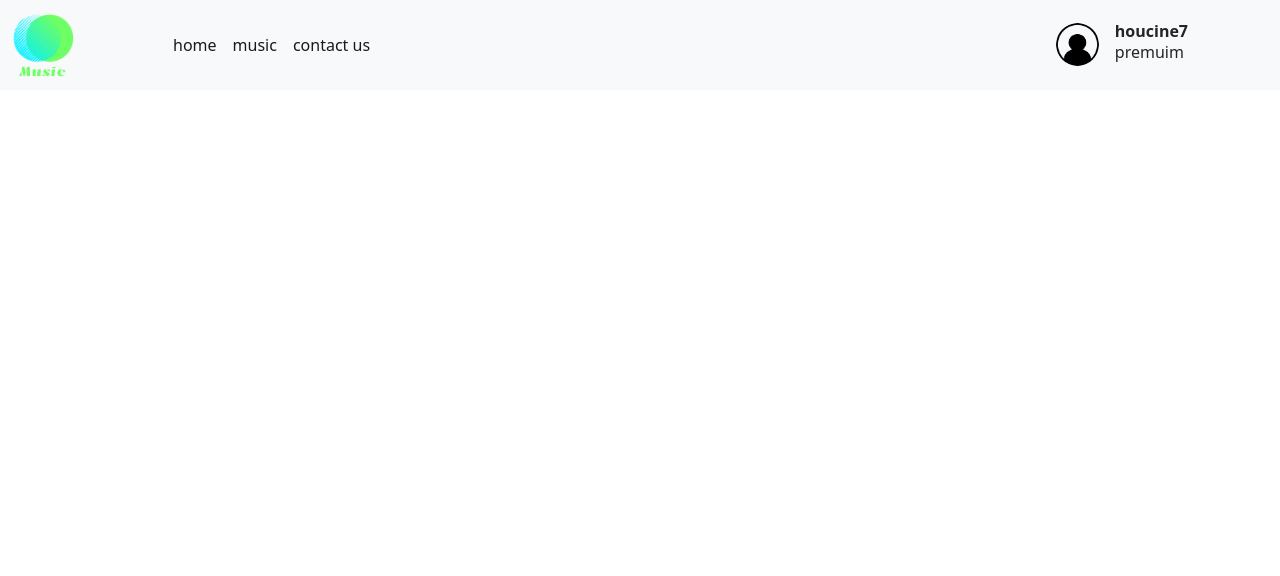
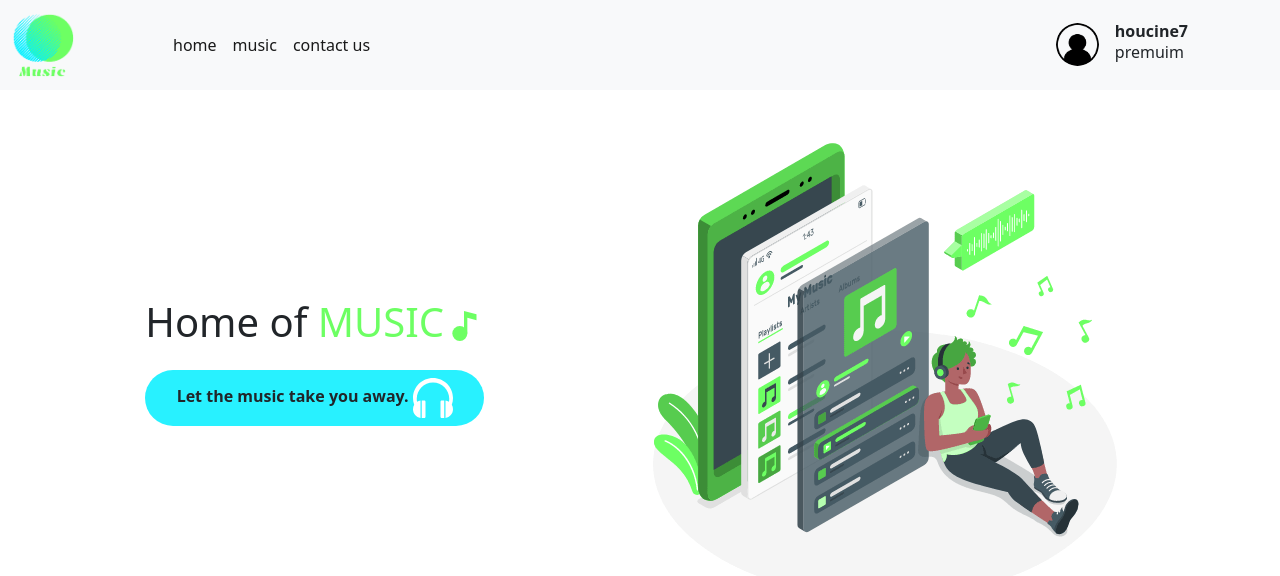
Before and after one commit to houcine7/musicappmern, a React (Create React App) app in the folder frontend/: page / in a window 1280 px wide. Shown: the top 576 px of the page. Built offline with nearby package versions, Linux system fonts and the light colour scheme; no server answers; sample sign-in values are in the browser's storage.

Commit message:
connect with api from react

```diff
--- a/frontend/package.json
+++ b/frontend/package.json
@@ -6,6 +6,7 @@
     "@testing-library/jest-dom": "^5.16.5",
     "@testing-library/react": "^13.4.0",
     "@testing-library/user-event": "^13.5.0",
+    "axios": "^0.27.2",
     "react": "^18.2.0",
     "react-dom": "^18.2.0",
     "react-icons": "^4.4.0",
--- a/frontend/src/App.js
+++ b/frontend/src/App.js
@@ -7,6 +7,9 @@ import Home from "./components/Home";
 import { app } from "./config/firebase.config";
 import { getAuth } from "firebase/auth";
 
+//api imports
+import { valideUser } from "./api";
+//
 function App() {
   //to track user sign in state
   const authentication = getAuth(app);
@@ -18,6 +21,9 @@ function App() {
   useEffect(() => {
     const userToken = localStorage.getItem("loggedInUser");
     console.log(userToken);
+    valideUser(userToken).then((res) => {
+      console.log(res);
+    });
     if (userToken !== null) {
       setLoggedIn(true);
     } else {
--- a/frontend/src/App.scss
+++ b/frontend/src/App.scss
@@ -14,3 +14,36 @@
   height: auto;
   max-width: 45%;
 }
+
+.hero {
+  padding: 7rem 0;
+}
+
+.hook {
+  color: rgb(109, 255, 99) !important ;
+}
+
+svg g {
+  fill: #6dff63 !important;
+}
+
+.slogan {
+  background: #28f1ff;
+  padding: 8px;
+  border-radius: 40px;
+}
+
+// scrollbar style
+body::-webkit-scrollbar {
+  width: 15px; /* width of the entire scrollbar */
+}
+
+body::-webkit-scrollbar-track {
+  background: rgb(255, 255, 255); /* color of the tracking area */
+}
+
+body::-webkit-scrollbar-thumb {
+  background-color: #6dff63; /* color of the scroll thumb */
+  border-radius: 20px; /* roundness of the scroll thumb */
+  border: 3px solid #6dff63; /* creates padding around scroll thumb */
+}
--- /dev/null
+++ b/frontend/src/api/index.js
@@ -0,0 +1,21 @@
+import axios from "axios";
+
+//api url
+
+const apiURL = "http://localhost:8000/";
+
+//authorize user
+export const valideUser = async (token) => {
+  //make api request
+  try {
+    const res = await axios.get(apiURL + "api/users/login", {
+      headers: {
+        Authorization: "Bearer " + token,
+      },
+    });
+    console.log(res);
+    return res.data;
+  } catch (error) {
+    return null;
+  }
+};
--- /dev/null
+++ b/frontend/src/components/Hero.jsx
@@ -0,0 +1,27 @@
+import React from "react";
+import { FcMusic } from "react-icons/fc";
+import { ImHeadphones } from "react-icons/im";
+
+const Hero = () => {
+  return (
+    <section className="container hero">
+      <div className="d-flex justify-content-md-around align-items-center flex-wrap">
+        <div className="d-flex flex-column justify-content-center">
+          <h1>
+            Home of <span className="hook">MUSIC</span>
+            <FcMusic style={{ fontSize: "40px" }} />
+          </h1>
+          <strong className="mt-3 slogan text-center">
+            Let the music take you away.{" "}
+            <ImHeadphones style={{ fontSize: "40px", color: "white" }} />
+          </strong>
+        </div>
+        <div className="d-flex flex-column justify-content-center">
+          <img src="./Playlist.gif" alt="hero img" className="img-fluid" />
+        </div>
+      </div>
+    </section>
+  );
+};
+
+export default Hero;
--- a/frontend/src/components/Home.jsx
+++ b/frontend/src/components/Home.jsx
@@ -1,11 +1,16 @@
 import React from "react";
 import Nav from "./Nav";
+import Hero from "./Hero";
 
 const Home = () => {
   return (
-    <div>
-      <Nav />
-    </div>
+    <>
+      <div className="position-relative">
+        <Nav />
+      </div>
+
+      <Hero />
+    </>
   );
 };
 
```
Also changed, not shown: frontend/public/Playlist.gif (added), frontend/src/context/contextProvider.js (added), frontend/src/context/initialstate.js (added), frontend/src/context/reducer.js (added), 1 other file (tests, documents, lock files or other folders).
